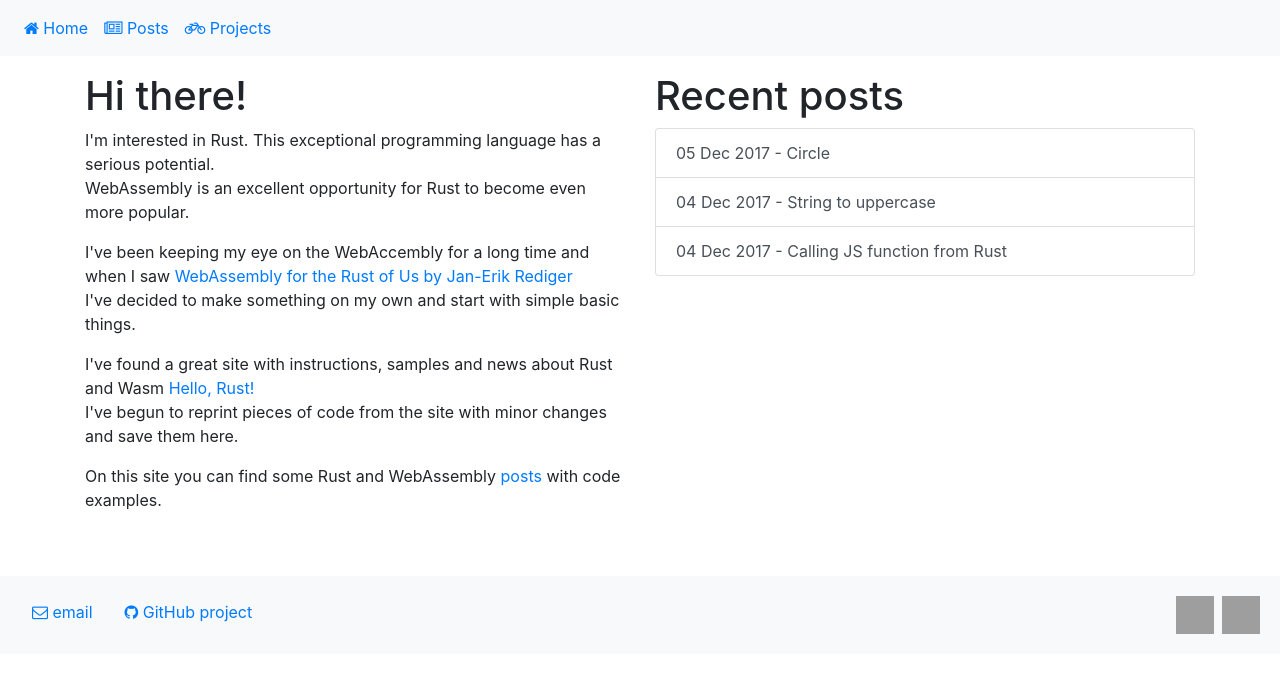
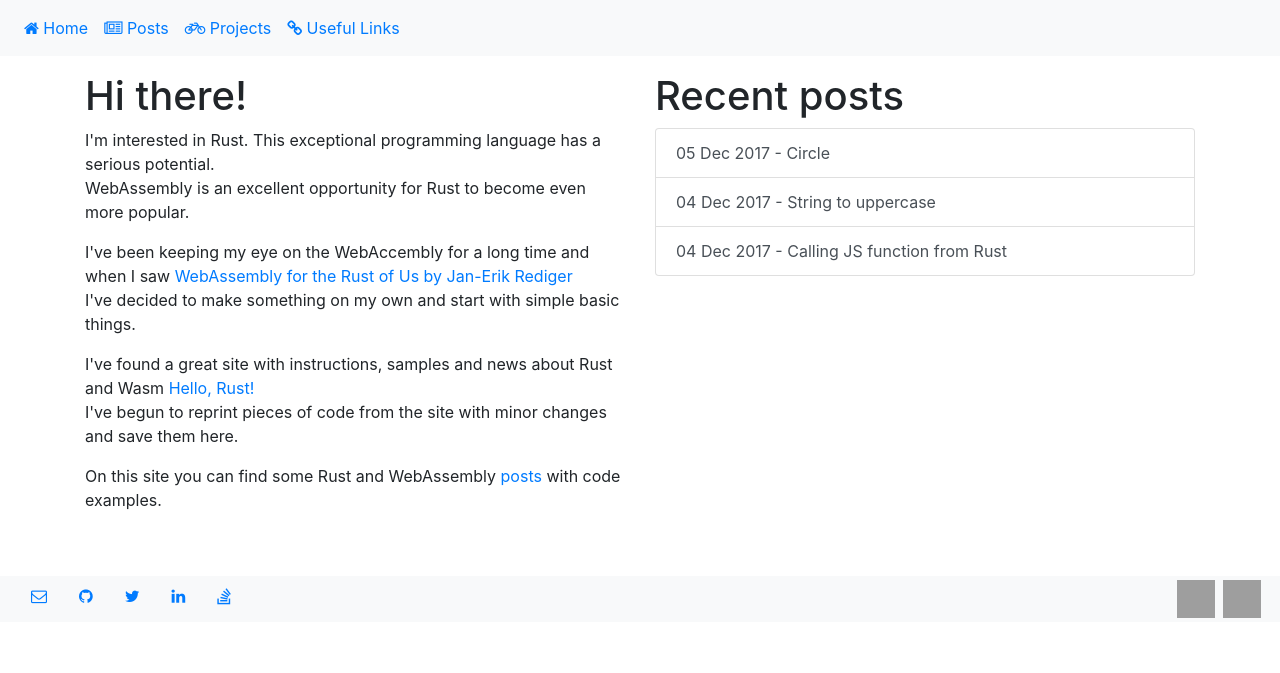
Before and after one commit to arkada38/arkada38.github.io, a Jekyll site: the page built from index.html, in a window 1280 px wide. Shown: the top 673 px of the page. Built offline with Jekyll 4.4.1, drawn with Linux system fonts in a browser that asks for light colours; nearby versions of some CDN libraries; grey boxes are pictures that could not be loaded.

Commit message:
Add Useful Links

```diff
--- /dev/null
+++ b/_includes/footer.html
@@ -0,0 +1,47 @@
+<footer class="container-fluid bg-light mt-5">
+    <div class="row">
+        <div class="col-8">
+            <ul class="nav">
+                <li class="nav-item">
+                    <a class="nav-link" href="mailto:arkada38@gmail.com">
+                        <i class="fa fa-envelope-o" aria-hidden="true"></i>
+                    </a>
+                </li>
+                <li class="nav-item">
+                    <a class="nav-link" href="https://github.com/arkada38/" target="_blank">
+                        <i class="fa fa-github" aria-hidden="true"></i>
+                    </a>
+                </li>
+                <li class="nav-item">
+                    <a class="nav-link" href="https://twitter.com/arkada38/" target="_blank">
+                        <i class="fa fa-twitter" aria-hidden="true"></i>
+                    </a>
+                </li>
+                <li class="nav-item">
+                    <a class="nav-link" href="https://www.linkedin.com/in/arkadiy-kuznetsov-598715120/" target="_blank">
+                        <i class="fa fa-linkedin" aria-hidden="true"></i>
+                    </a>
+                </li>
+                <li class="nav-item">
+                    <a class="nav-link" href="https://stackoverflow.com/users/4344645/arkadiy-kuznetsov/" target="_blank">
+                        <i class="fa fa-stack-overflow" aria-hidden="true"></i>
+                    </a>
+                </li>
+            </ul>
+        </div>
+        <div class="col-4">
+            <ul class="nav float-right">
+                <li class="nav-item p-1">
+                    <a href="https://www.rust-lang.org/" target="_blank">
+                        <img src="https://www.rust-lang.org/logos/rust-logo-512x512-blk.png" class="img-fluid logo" alt="Rust Logo">
+                    </a>
+                </li>
+                <li class="nav-item p-1">
+                    <a href="http://webassembly.org/" target="_blank">
+                        <img src="https://upload.wikimedia.org/wikipedia/commons/3/30/WebAssembly_Logo.png" class="img-fluid logo" alt="WebAssembly Logo">
+                    </a>
+                </li>
+            </ul>
+        </div>
+    </div>
+</footer>
--- a/_layouts/default.html
+++ b/_layouts/default.html
@@ -35,6 +35,9 @@
                 <li class="nav-item">
                     <a class="nav-link" href="/projects"><i class="fa fa-bicycle" aria-hidden="true"></i> Projects</a>
                 </li>
+                <li class="nav-item">
+                    <a class="nav-link" href="/useful-links"><i class="fa fa-link" aria-hidden="true"></i> Useful Links</a>
+                </li>
             </ul>
         </nav>
 
@@ -42,33 +45,6 @@
             {{ content }}
         </div>
 
-        <footer class="container-fluid bg-light mt-5 p-3">
-            <div class="row">
-                <div class="col-8">
-                    <ul class="nav">
-                        <li class="nav-item">
-                            <a class="nav-link" href="mailto:arkada38@gmail.com"><span class="icon is-small"><i class="fa fa-envelope-o" aria-hidden="true"></i></span> email</a>
-                        </li>
-                        <li class="nav-item">
-                            <a class="nav-link" href="https://github.com/arkada38/arkada38.github.io"><span class="icon is-small"><i class="fa fa-github" aria-hidden="true"></i></span> GitHub project</a>
-                        </li>
-                    </ul>
-                </div>
-                <div class="col-4">
-                    <ul class="nav float-right">
-                        <li class="nav-item p-1">
-                            <a href="https://www.rust-lang.org/">
-                                <img src="https://www.rust-lang.org/logos/rust-logo-512x512-blk.png" class="img-fluid logo" alt="Rust Logo">
-                            </a>
-                        </li>
-                        <li class="nav-item p-1">
-                                <a href="http://webassembly.org/">
-                                    <img src="https://upload.wikimedia.org/wikipedia/commons/3/30/WebAssembly_Logo.png" class="img-fluid logo" alt="WebAssembly Logo">
-                                </a>
-                        </li>
-                    </ul>
-                </div>
-            </div>
-        </footer>
+        {% include footer.html %}
     </body>
 </html>
--- a/_layouts/post.html
+++ b/_layouts/post.html
@@ -15,4 +15,4 @@ comments: true
   <script id="dsq-count-scr" src="//arkada38.disqus.com/count.js" async></script>
 </div>
 
-{% include disqus_comments.html %}
+{% include disqus-comments.html %}
--- a/index.html
+++ b/index.html
@@ -13,11 +13,11 @@ title: Arkadiy Kuznetsov
 			</p>
 			<p>
 				I've been keeping my eye on the WebAccembly for a long time and<br>
-				when I saw <a href="https://www.youtube.com/watch?v=FJoYZUMOwM4">WebAssembly for the Rust of Us by Jan-Erik Rediger</a><br>
+				when I saw <a href="https://www.youtube.com/watch?v=FJoYZUMOwM4" target="_blank">WebAssembly for the Rust of Us by Jan-Erik Rediger</a><br>
 				I've decided to make something on my own and start with simple basic things.
 			</p>
 			<p>
-				I've found a great site with instructions, samples and news about Rust and Wasm <a href="https://www.hellorust.com/">Hello, Rust!</a><br>
+				I've found a great site with instructions, samples and news about Rust and Wasm <a href="https://www.hellorust.com/" target="_blank">Hello, Rust!</a><br>
 				I've begun to reprint pieces of code from the site with minor changes and save them here.
 			</p>
 			<p>
--- a/projects/index.html
+++ b/projects/index.html
@@ -6,5 +6,8 @@ title: Projects
 <h1>{{ page.title }}</h1>
 
 <div class="list-group">
-    <a href="pgbk/" class="list-group-item list-group-item-action">Password Generator By Keyword</a>
+    <a href="pgbk/" class="list-group-item list-group-item-action">Password Generator By Keyword
+        <span class="badge badge-dark">rust</span>
+        <span class="badge badge-dark">wasm</span>
+    </a>
 </div>
--- a/projects/pgbk/index.html
+++ b/projects/pgbk/index.html
@@ -46,4 +46,4 @@ title: Password Generator By Keyword
 <script src="{{ site.url }}/assets/js/bundle.js"></script>
 <script src="script.js"></script>
 
-{% include disqus_comments.html %}
+{% include disqus-comments.html %}
```
Also changed, not shown: useful-links/index.html (added, +13 -0 lines), _includes/disqus-comments.html (renamed from _includes/disqus_comments.html), assets/img/github-logo.png (deleted).
